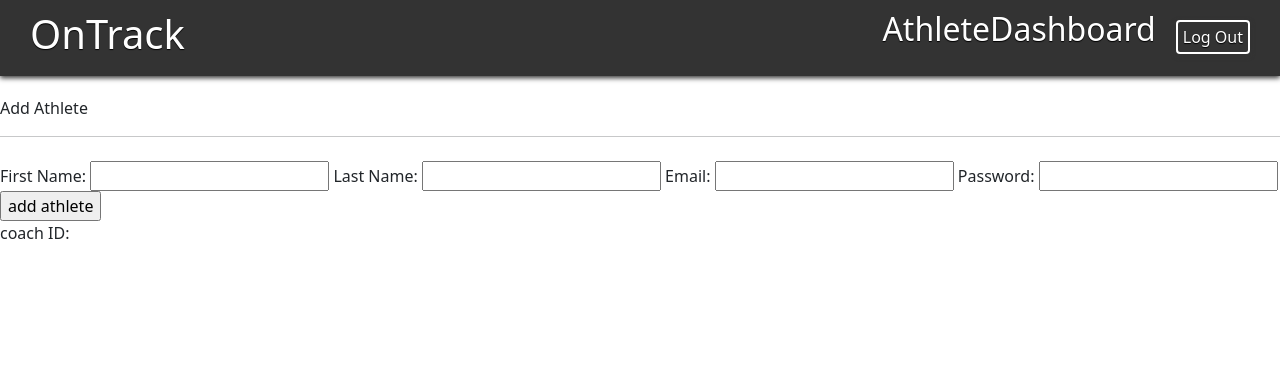
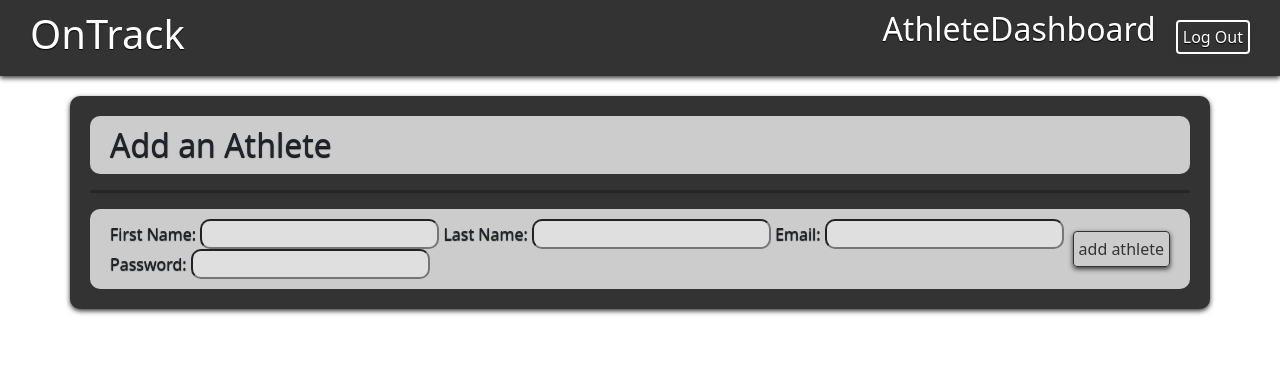
Before and after one commit to Schneider-Alex/OnTrack, a Flask app: page /coach/add_athletes in a window 1280 px wide. Shown: the top 376 px of the page. Run offline with Flask 2, Linux system fonts and the light colour scheme.

Commit message:
styled forms/inputs

```diff
--- a/flask_app/static/style.css
+++ b/flask_app/static/style.css
@@ -40,9 +40,20 @@
 .menu-login {
   background: #CCC;
   padding: 10px 20px;
+  transition: 0.5s;
 }
 .menu-login:hover {
   background: rgb(223, 223, 223);
+  transition: 0.5s;
+}
+.input-field {
+  background: rgb(223, 223, 223);
+  border-radius: 10px;
+  transition: 0.5s;
+}
+.input-field:hover {
+  border-color: white;
+  transition: 0.5s;
 }
 .font-light {
   font-weight: 350;
--- a/flask_app/templates/add_athletes.html
+++ b/flask_app/templates/add_athletes.html
@@ -1,29 +1,23 @@
 {%extends "layout.html"%}{% block body%}
-
-<form
-    action="/create_athlete_account"
-    method="post"
-    class="col dashboard-style"
->
-    <label>Add Athlete</label>
-    <hr class="mb-4" />
-    <label
-        >First Name:
-        <input type="text" name="first_name" />
-    </label>
-    <label
-        >Last Name:
-        <input type="text" name="last_name" />
-    </label>
-    <label
-        >Email:
-        <input type="text" name="email" />
-    </label>
-    <label>Password: <input type="password" name="password" /></label>
-    <input type="submit" value="add athlete" />
-</form>
-coach ID:
-<p>{{session.coach_id}}</p>
+<div class="container form-style padding border-radius">
+    <div class="menu-login font-light border-radius">
+        <h2>Add an Athlete</h2>
+    </div>
+    <hr style="color: black;" size="5">
+    <form action="/create_athlete_account" method="post" class="d-flex justify-content-between align-items-center menu-login border-radius">
+        <div>
+            <label>First Name:</label>
+            <input type="text" name="first_name" class="input-field"/>
+            <label>Last Name:</label>
+            <input type="text" name="last_name" class="input-field"/>
+            <label>Email:</label>
+            <input type="text" name="email" class="input-field"/>
+            <label>Password:</label>
+            <input type="password" name="password" class="input-field"/>
+        </div>
+        <input type="submit" value="add athlete" class="btn btn1"/>
+    </form>
+</div>
 
 {% with messages = get_flashed_messages() %}
 <!-- declare a variable called messages -->
```
Also changed, not shown: flask_app/templates/View_athlete_info.html (+11 -5 lines), flask_app/templates/dashboard.html (+6 -6 lines), flask_app/templates/roster.html (+14 -5 lines).
